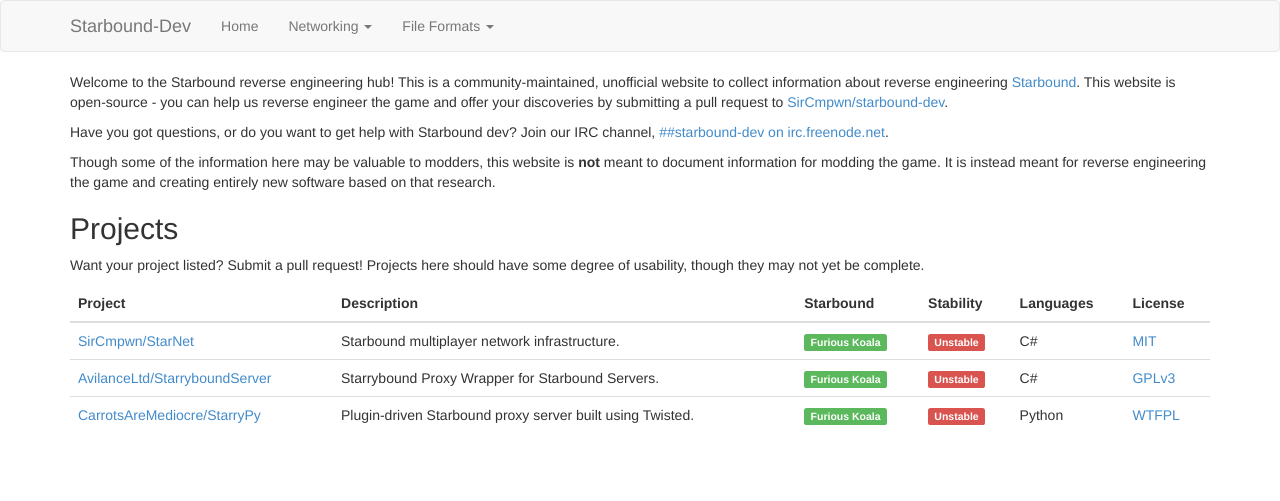
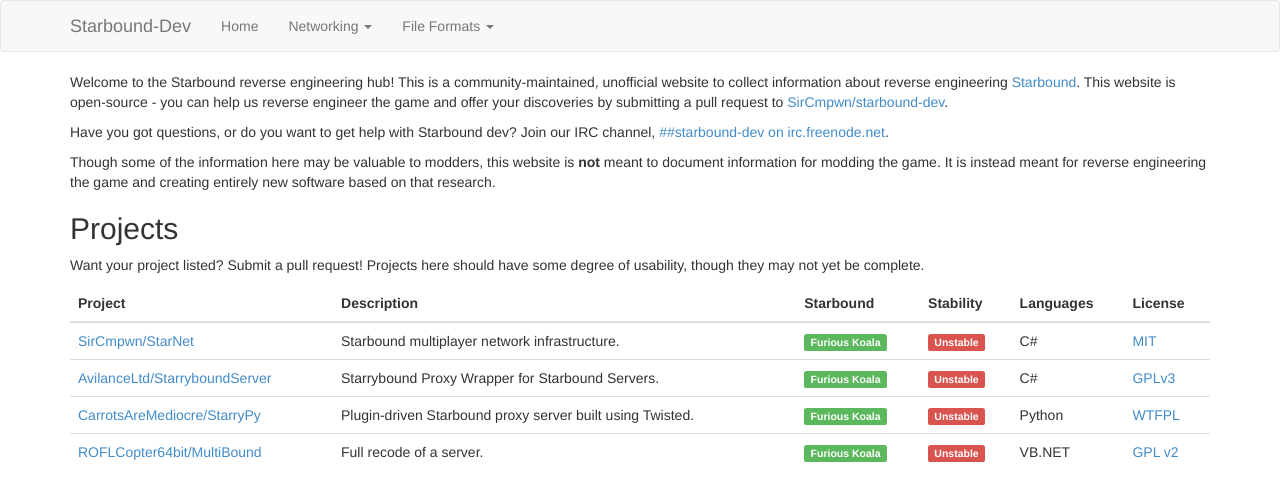
Before and after one commit to ddevault/starbound-dev, a Jekyll site: the page built from index.md, in a window 1280 px wide. Shown: the top 501 px of the page. Built offline with Jekyll 4.4.1, drawn with Linux system fonts in a browser that asks for light colours; Markdown is read by kramdown in place of the engine named in the settings.

Commit message:
Update index.md
Only took me an hour to figure this out. Did I do it correctly?

```diff
--- a/index.md
+++ b/index.md
@@ -62,5 +62,13 @@ yet be complete.
             <td>Python</td>
             <td><a target="_blank" href="https://github.com/CarrotsAreMediocre/StarryPy/blob/master/LICENSE">WTFPL</a></td>
         </tr>
+         <tr> <!-- MultiBound -->
+            <td><a target="_blank" href="https://github.com/ROFLCopter64bit/MultiBound">ROFLCopter64bit/MultiBound</a></td>
+            <td>Full recode of a server.</td>
+            <td><span class="label label-success">Furious Koala</span></td>
+            <td><span class="label label-danger">Unstable</span></td>
+            <td>VB.NET</td>
+            <td><a target="_blank" href="https://github.com/ROFLCopter64bit/MultiBound/blob/master/LICENSE">GPL v2</a></td>
+        </tr>
     </tbody>
 </table>
```
